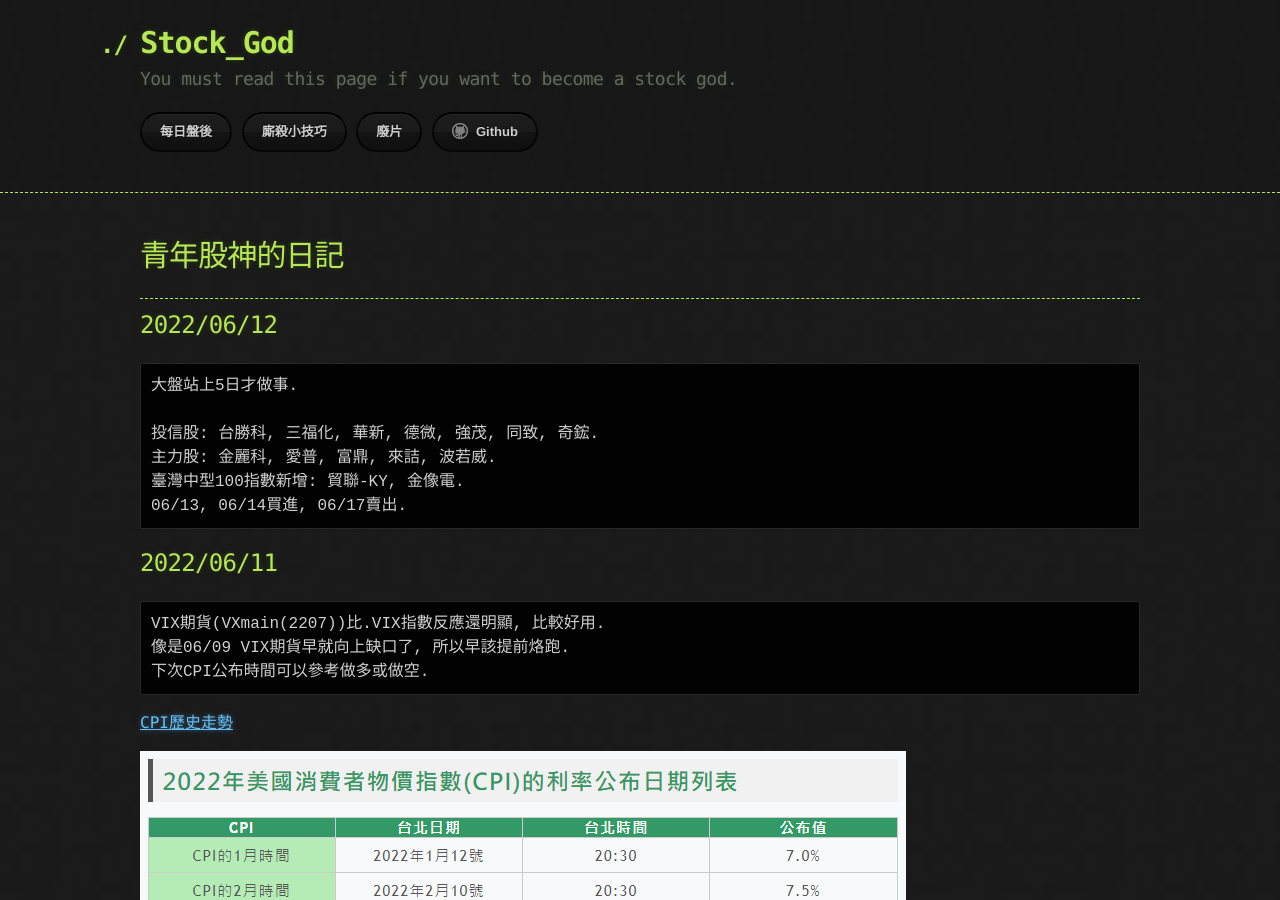
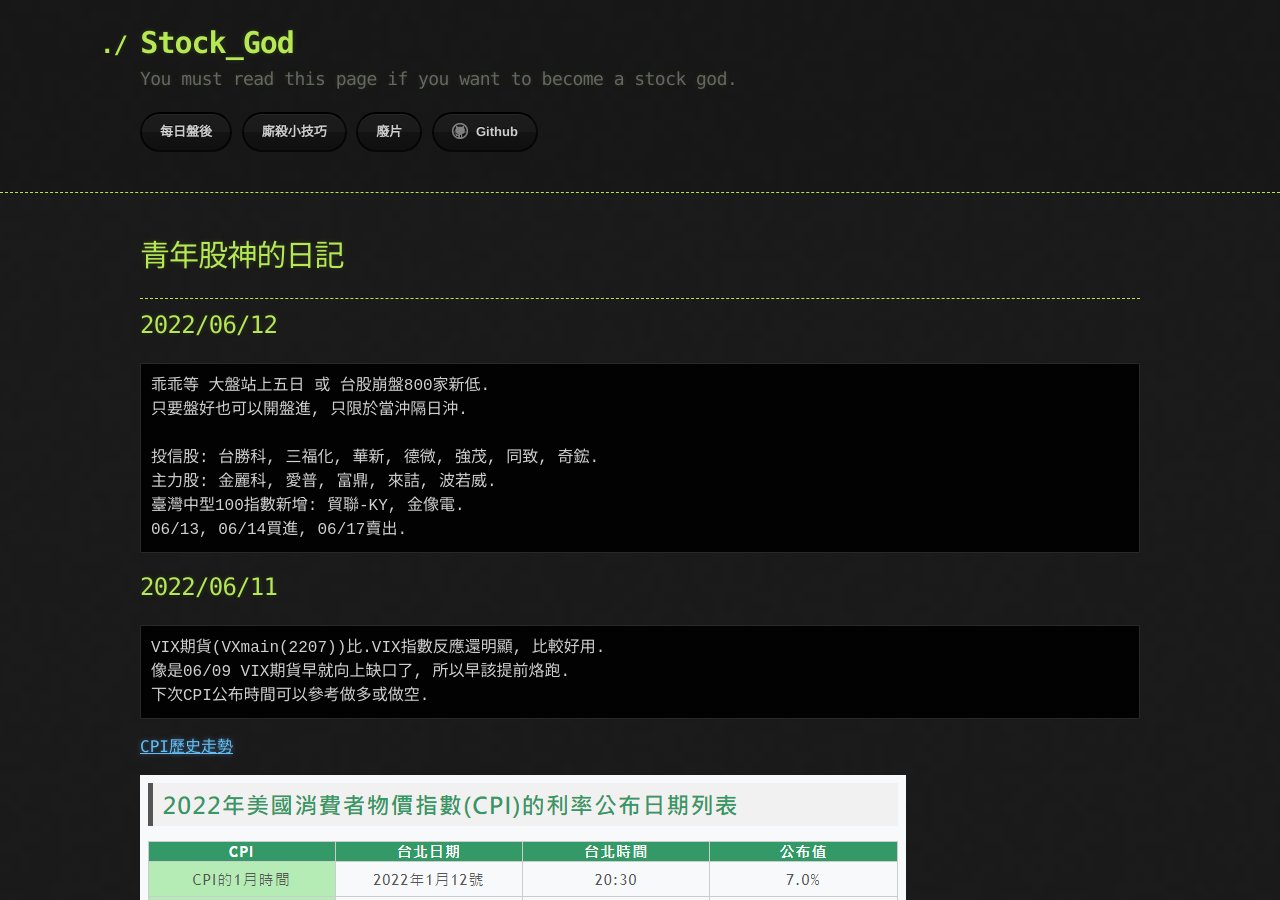
Before and after one commit to lepg5487/Stock_God, a Jekyll site: the page built from index.md, in a window 1280 px wide and 900 px high. Built offline with Jekyll 4.4.1, drawn with Linux system fonts in a browser that asks for light colours; our own code applies the rules of GitHub Pages for plain Markdown files.

Commit message:
Update index.md

````diff
--- a/index.md
+++ b/index.md
@@ -8,7 +8,8 @@ layout: testlayouts
 
 ## 2022/06/12
 ```
-大盤站上5日才做事.
+乖乖等 大盤站上五日 或 台股崩盤800家新低.
+只要盤好也可以開盤進, 只限於當沖隔日沖.
 
 投信股: 台勝科, 三福化, 華新, 德微, 強茂, 同致, 奇鋐.
 主力股: 金麗科, 愛普, 富鼎, 來詰, 波若威.
````
